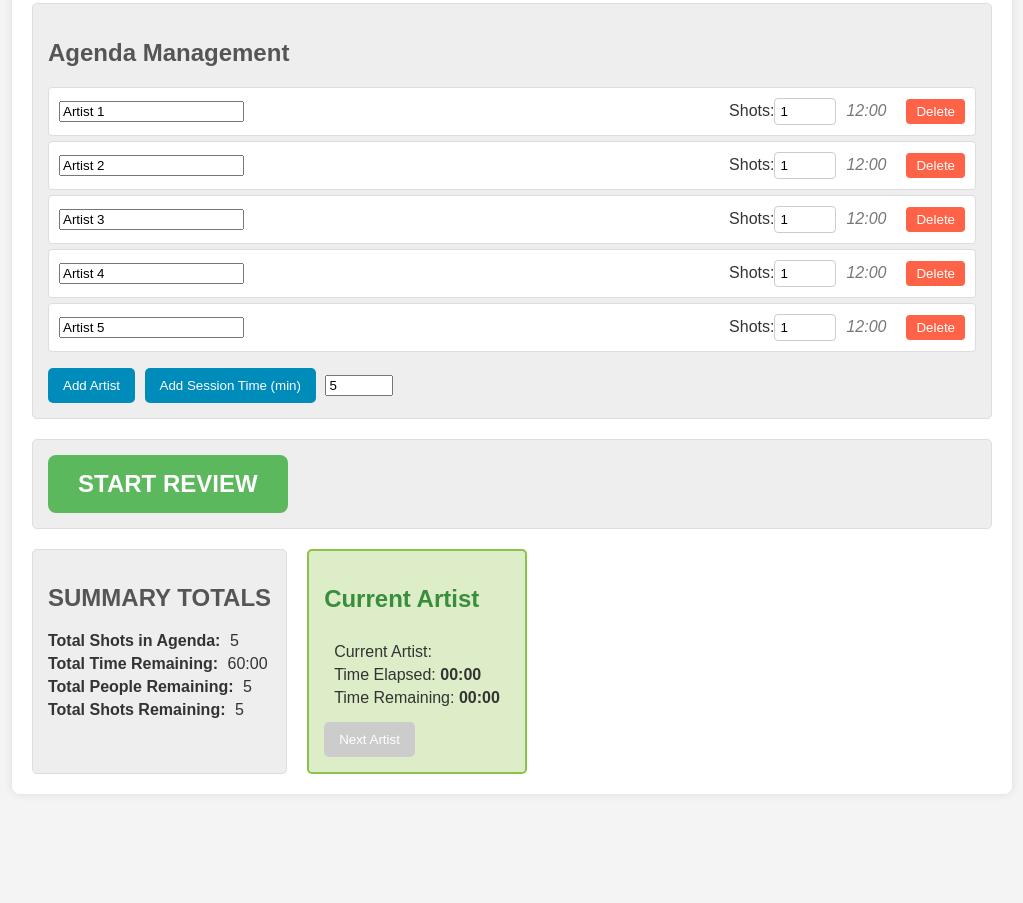
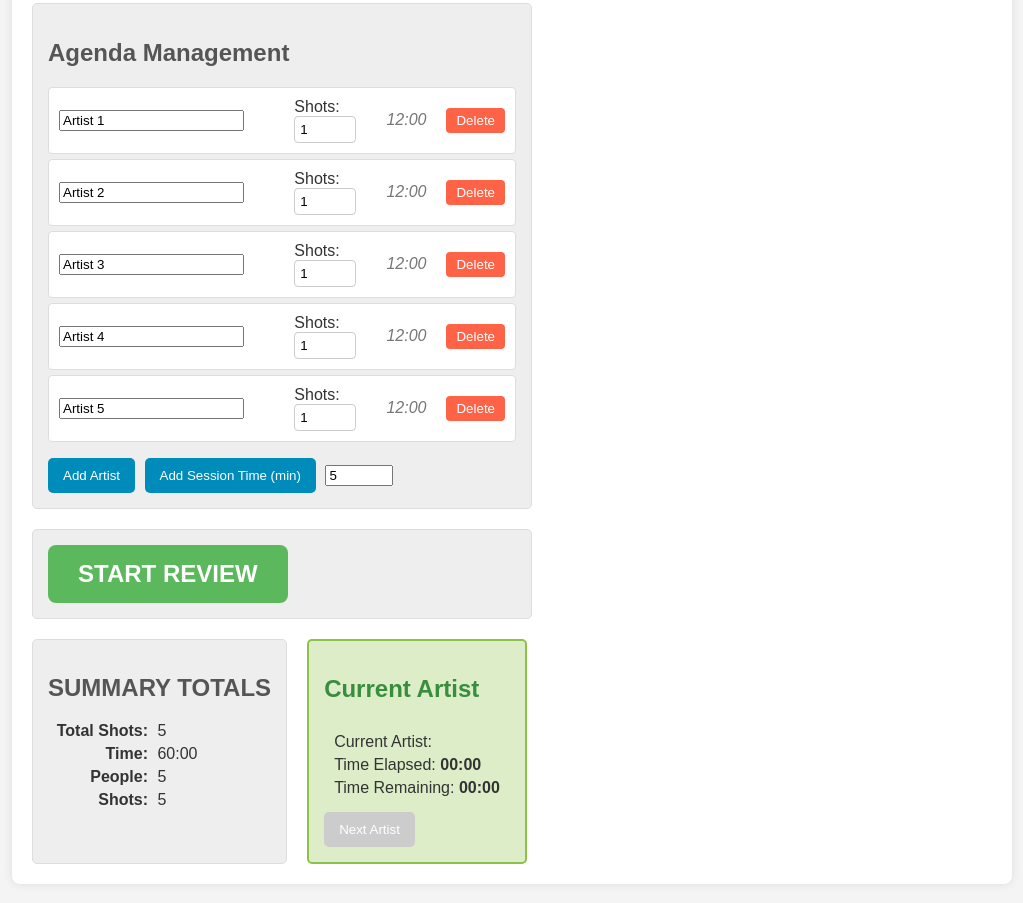
Before and after one commit to hopanim/agenda, a plain HTML site: page index.html in a window 1280 px wide. Shown: the part 369-1272 px from the top of the page, without its empty margins (128-1151 px from the left). Before the commit the page ends 1183 px from the top, so only its background shows below. Drawn offline with nearby package versions, Linux system fonts and the light colour scheme.

Commit message:
Add files via upload

```diff
--- a/index.html
+++ b/index.html
@@ -11,6 +11,7 @@
     <div class="container">
         <h1>Animation Review Tool</h1>
 
+        <div class="top-sections-wrapper">
             <section id="setup-section">
                 <h2>Agenda Setup</h2>
                 <div class="input-group">
@@ -37,14 +38,14 @@
             <section id="session-control-section">
                 <button id="start-review-btn" class="big-button">Start Review</button>
             </section>
-
-        <div class="bottom-section-container">  <section id="real-time-tracking-section">
+        </div> <div class="bottom-section-container">
+            <section id="real-time-tracking-section">
                 <h2>SUMMARY TOTALS</h2>
                 <div class="summary-stack">
-                    <div><span class="summary-label">Total Shots in Agenda:</span> <span id="total-shots-display">0</span></div>
-                    <div><span class="summary-label">Total Time Remaining:</span> <span id="total-time-remaining-display">00:00</span></div>
-                    <div><span class="summary-label">Total People Remaining:</span> <span id="total-people-remaining-display">0</span></div>
-                    <div><span class="summary-label">Total Shots Remaining:</span> <span id="total-shots-remaining-display">0</span></div>
+                    <div><span class="summary-label">Total Shots:</span> <span id="total-shots-display">0</span></div>
+                    <div><span class="summary-label">Time:</span> <span id="total-time-remaining-display">00:00</span></div>
+                    <div><span class="summary-label">People:</span> <span id="total-people-remaining-display">0</span></div>
+                    <div><span class="summary-label">Shots:</span> <span id="total-shots-remaining-display">0</span></div>
                 </div>
             </section>
 
@@ -57,7 +58,8 @@
                 </div>
                 <button id="next-artist-btn" disabled>Next Artist</button>
             </section>
-        </div> </div>
+        </div>
+    </div>
 
     <script src="script.js"></script>
 </body>
--- a/style.css
+++ b/style.css
@@ -24,6 +24,11 @@ section {
     border: 1px solid #ddd;
     border-radius: 5px;
     background-color: #eee;
+}
+
+.top-sections-wrapper {
+    max-width: 500px; /* Adjust as needed */
+    /* Removed margin: 0 auto;  Left-align now */
 }
 
 .input-group {
@@ -198,6 +203,9 @@ section {
 .summary-label {
     font-weight: bold;
     margin-right: 5px;
+    display: inline-block; /* Important for consistent width */
+    width: 100px;          /* Adjust as needed */
+    text-align: right;    /* Right-align the text */
 }
 
 #artist-agenda-list.sortable-ghost {
@@ -283,16 +291,15 @@ section {
     color: #ffffff;
 }
 
-/* New styles for the two-column layout */
+/* Styles for the two-column layout */
 .bottom-section-container {
     display: flex;        /* Enable Flexbox */
     flex-direction: row;  /* Arrange children side-by-side */
     gap: 20px;           /* Add some space between the columns */
-    justify-content: flex-start; /* Changed to flex-start*/
+    justify-content: flex-start; /* Left-align the columns */
 }
 
 .bottom-section-container > section {
     flex: 0 1 auto; /*  Don't grow, shrink if needed, auto width */
-    margin-bottom: 0; /* Remove the default margin-bottom to avoid extra spacing */
-
+    margin-bottom: 0; /* Remove the default margin-bottom */
 }
```
Lines whose indentation alone changed are shown as unchanged.
